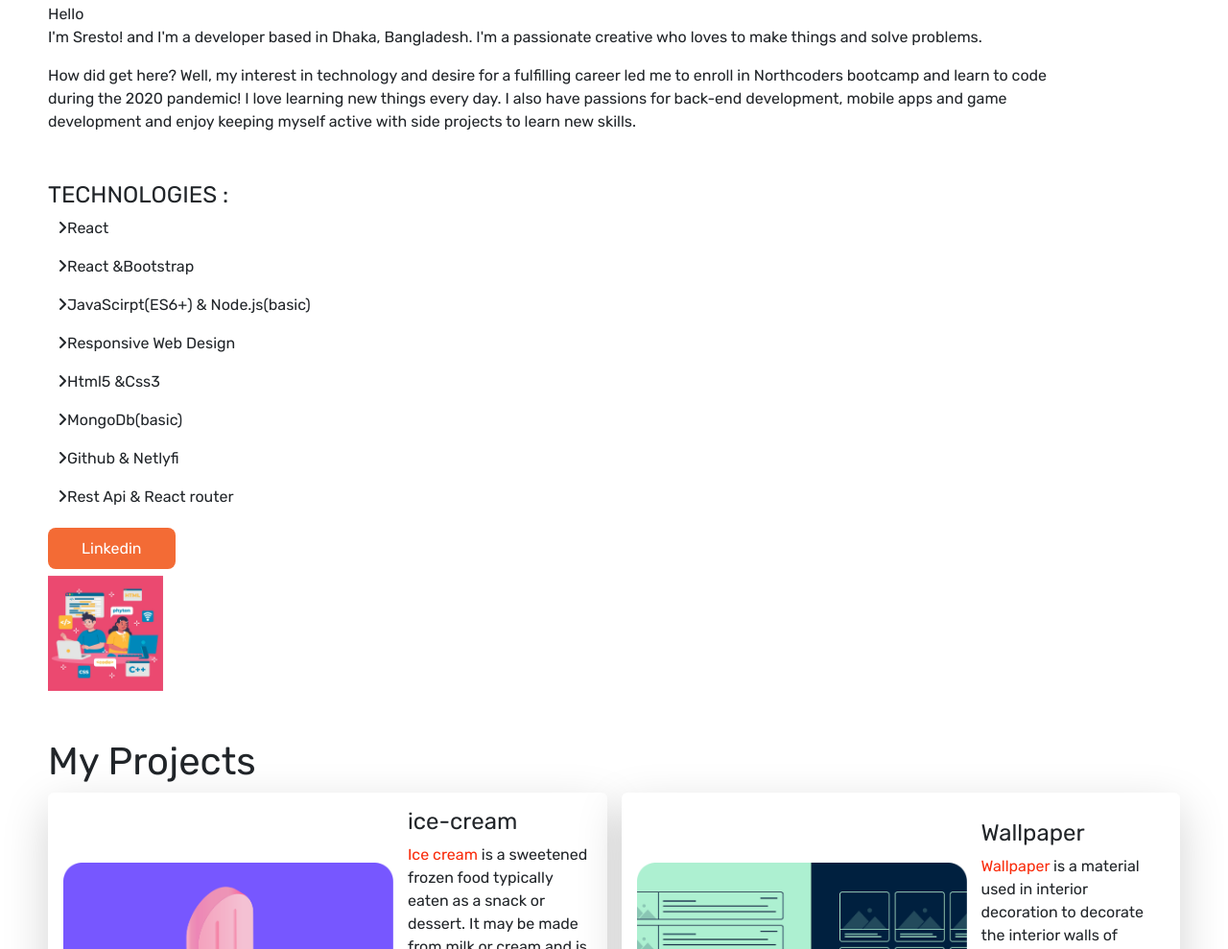
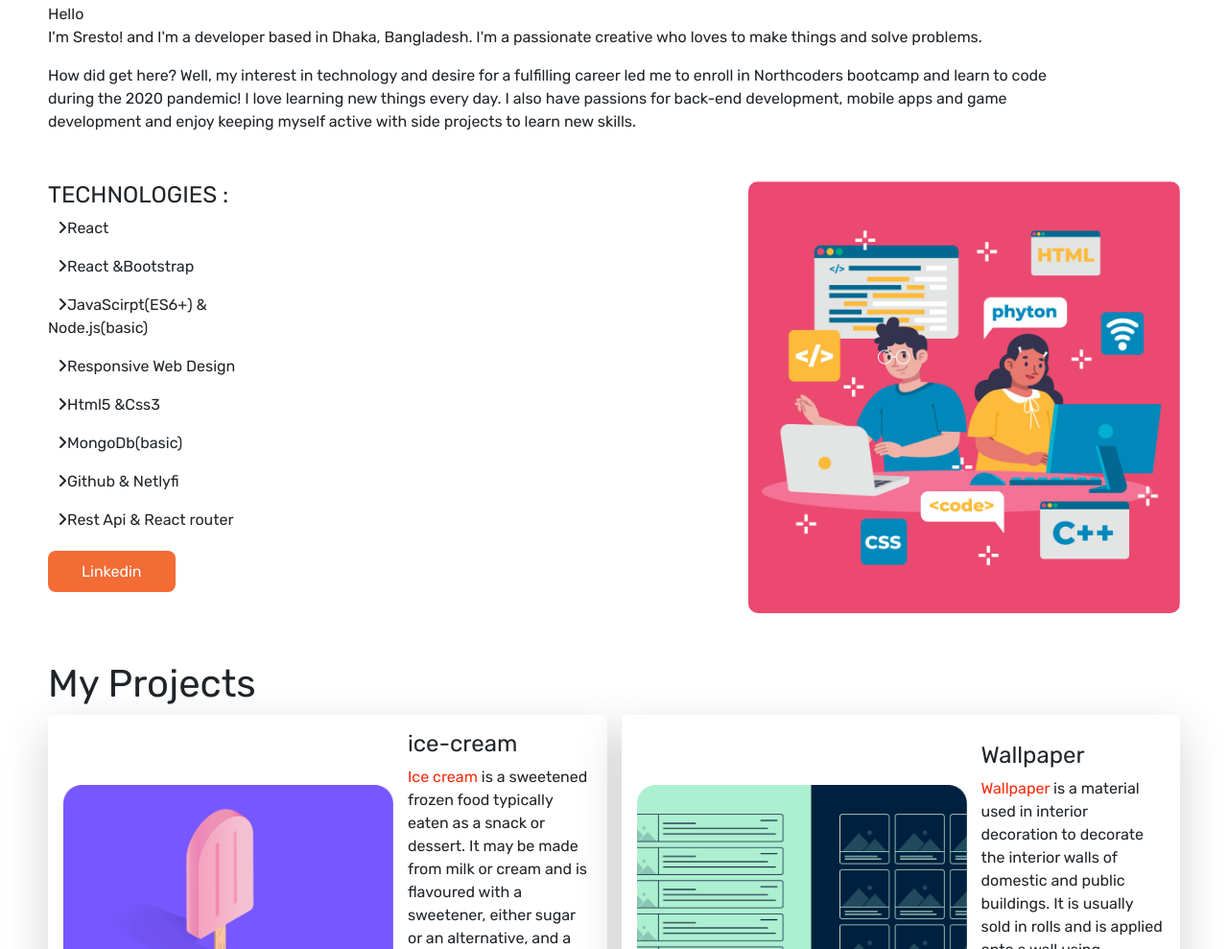
Before and after one commit to baruasb/sresto-barua-portfolio-site, a plain HTML site: page index.html in a window 1280 px wide. Shown: the part 772-1761 px from the top of the page at 96% size. Drawn offline with nearby package versions, Linux system fonts and the light colour scheme.

Commit message:
free-pik img added

```diff
--- a/index.html
+++ b/index.html
@@ -115,7 +115,7 @@
                  </section>
 
 
-              <section>
+              <section class="technologies-section">
                 <div>
                     <h4>TECHNOLOGIES :</h4>
 
@@ -134,7 +134,7 @@
                     </p>
                 </div>
 
-            <div>
+            <div class="free-pik-img">
                 <a href='https://www.freepik.com/vectors/programmer-code'><img class="my-pic" src="freepik.jpg" alt=""></a>
             </div>
               </section>
--- a/style.css
+++ b/style.css
@@ -68,8 +68,17 @@ section{
 
 }
 
+.technologies-section{
+    display: flex;
+}
+
+.free-pik-img{
+    padding-left: 490px;
+}
+
 .my-pic{
-    width: 120px;
+    width: 450px;
+    border-radius: 10px;
 }
 
 /* blog sections styles */
```
